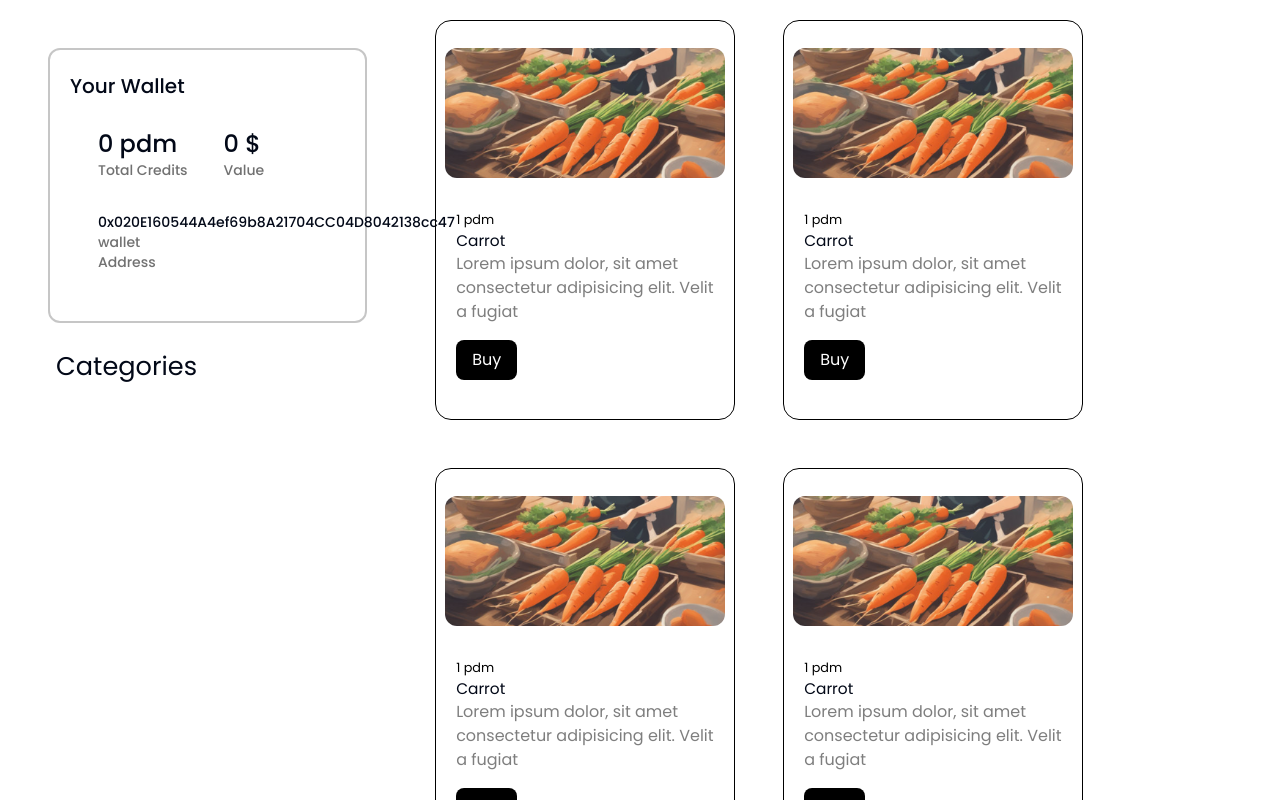
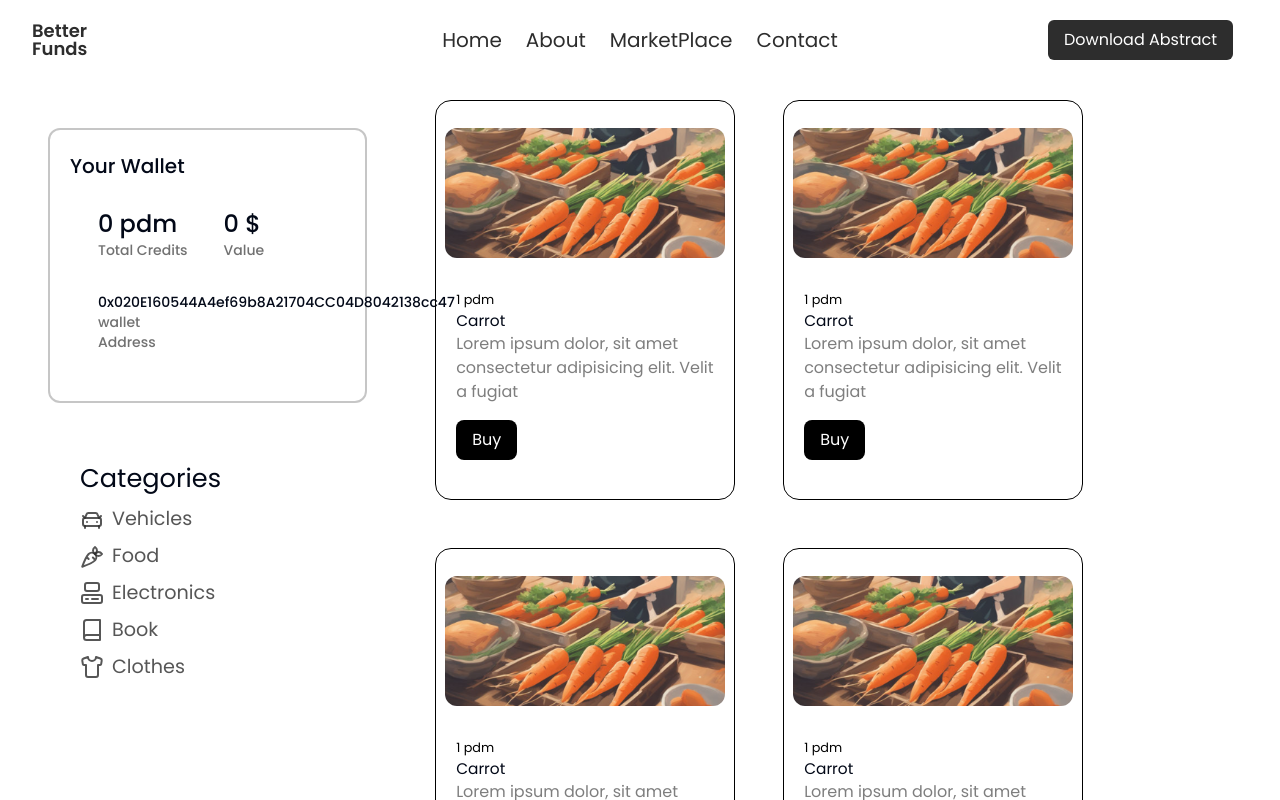
Before and after one commit to Deflated-Pappadam/Better-Funds, a Next.js app: page /marketplace in a window 1280 px wide. Shown: the top 800 px of the page. Built offline with nearby package versions, Linux system fonts and the light colour scheme.

Commit message:
update: marketplace

```diff
--- a/app/components/NavBar.tsx
+++ b/app/components/NavBar.tsx
@@ -14,7 +14,7 @@ Better
       <div className='flex gap-6 text-xl'>
         <div className='cursor-pointer'>Home</div>
         <div className='cursor-pointer'>About</div>
-        <div className='cursor-pointer'>Smthn</div>
+        <a href="/marketplace" className='cursor-pointer'>MarketPlace</a>
         <div className='cursor-pointer'>Contact</div>
       </div>
       <div className='min-w-[200px]'>
--- a/app/marketplace/page.tsx
+++ b/app/marketplace/page.tsx
@@ -1,10 +1,14 @@
 import React from "react";
 import MarketBox from "../components/MarketBox";
+import {  BookIcon, CarFrontIcon, CarrotIcon, ComputerIcon, ShirtIcon } from "lucide-react";
+import NavBar from "../components/NavBar";
 
 function Page() {
   return (
-    <div className="min-h-screen w-full h-full flex justify-between poppins-regular">
-      <div className="flex flex-col  md:w-[45%] p-10 justify-start items-start h-full ">
+    <div className="min-h-screen w-full h-full flex flex-col justify-between poppins-regular">
+        <NavBar/>
+<div className="flex w-full">
+<div className="flex flex-col  md:w-[45%] p-10 justify-start items-start h-full ">
         <div className="flex flex-col h-[275px]  justify-center border-[#38383848] border-2 rounded-xl  poppins-medium text-xl p-5 m-2 ">
           Your Wallet
           <div className="grid grid-cols-2 p-3">
@@ -24,24 +28,71 @@ function Page() {
             </div>
           </div>
         </div>
-        <div className="p-4">
-            <h1 className="text-[2vw]">Categories</h1>
-            <div>
-
-            </div>
+        <div className="p-10 my-2">
+          <h1 className="text-[2vw]">Categories</h1>
+          <div className="text-[1.5vw] flex items-center gap-2 text-[#2d2d2dcd]  my-2">
+            <CarFrontIcon /> Vehicles
+          </div>
+          <div className="text-[1.5vw] flex items-center gap-2 text-[#2d2d2dcd] my-2">
+            <CarrotIcon /> Food
+          </div>
+          <div className="text-[1.5vw] flex items-center gap-2 text-[#2d2d2dcd] my-2">
+            <ComputerIcon /> Electronics
+          </div>
+          <div className="text-[1.5vw] flex items-center gap-2 text-[#2d2d2dcd] my-2">
+            <BookIcon /> Book
+          </div>
+          <div className="text-[1.5vw] flex items-center gap-2 text-[#2d2d2dcd] my-2">
+            <ShirtIcon/> Clothes
+          </div>
         </div>
       </div>
 
       <div className="flex flex-wrap w-full gap-2 h-fit">
-
-       <MarketBox ImageUrl="/carrot.png" cost="1" name="Carrot" desc="Lorem ipsum dolor, sit amet consectetur adipisicing elit. Velit a fugiat " id=""/>
-       <MarketBox ImageUrl="/carrot.png" cost="1" name="Carrot" desc="Lorem ipsum dolor, sit amet consectetur adipisicing elit. Velit a fugiat " id=""/>
-       <MarketBox ImageUrl="/carrot.png" cost="1" name="Carrot" desc="Lorem ipsum dolor, sit amet consectetur adipisicing elit. Velit a fugiat " id=""/>
-       <MarketBox ImageUrl="/carrot.png" cost="1" name="Carrot" desc="Lorem ipsum dolor, sit amet consectetur adipisicing elit. Velit a fugiat " id=""/>
-       <MarketBox ImageUrl="/carrot.png" cost="1" name="Carrot" desc="Lorem ipsum dolor, sit amet consectetur adipisicing elit. Velit a fugiat " id=""/>
-       <MarketBox ImageUrl="/carrot.png" cost="1" name="Carrot" desc="Lorem ipsum dolor, sit amet consectetur adipisicing elit. Velit a fugiat " id=""/>
-
+        <MarketBox
+          ImageUrl="/carrot.png"
+          cost="1"
+          name="Carrot"
+          desc="Lorem ipsum dolor, sit amet consectetur adipisicing elit. Velit a fugiat "
+          id=""
+        />
+        <MarketBox
+          ImageUrl="/carrot.png"
+          cost="1"
+          name="Carrot"
+          desc="Lorem ipsum dolor, sit amet consectetur adipisicing elit. Velit a fugiat "
+          id=""
+        />
+        <MarketBox
+          ImageUrl="/carrot.png"
+          cost="1"
+          name="Carrot"
+          desc="Lorem ipsum dolor, sit amet consectetur adipisicing elit. Velit a fugiat "
+          id=""
+        />
+        <MarketBox
+          ImageUrl="/carrot.png"
+          cost="1"
+          name="Carrot"
+          desc="Lorem ipsum dolor, sit amet consectetur adipisicing elit. Velit a fugiat "
+          id=""
+        />
+        <MarketBox
+          ImageUrl="/carrot.png"
+          cost="1"
+          name="Carrot"
+          desc="Lorem ipsum dolor, sit amet consectetur adipisicing elit. Velit a fugiat "
+          id=""
+        />
+        <MarketBox
+          ImageUrl="/carrot.png"
+          cost="1"
+          name="Carrot"
+          desc="Lorem ipsum dolor, sit amet consectetur adipisicing elit. Velit a fugiat "
+          id=""
+        />
       </div>
+</div>
     </div>
   );
 }
```
Also changed, not shown: 1 other file (tests, documents, lock files or other folders).
